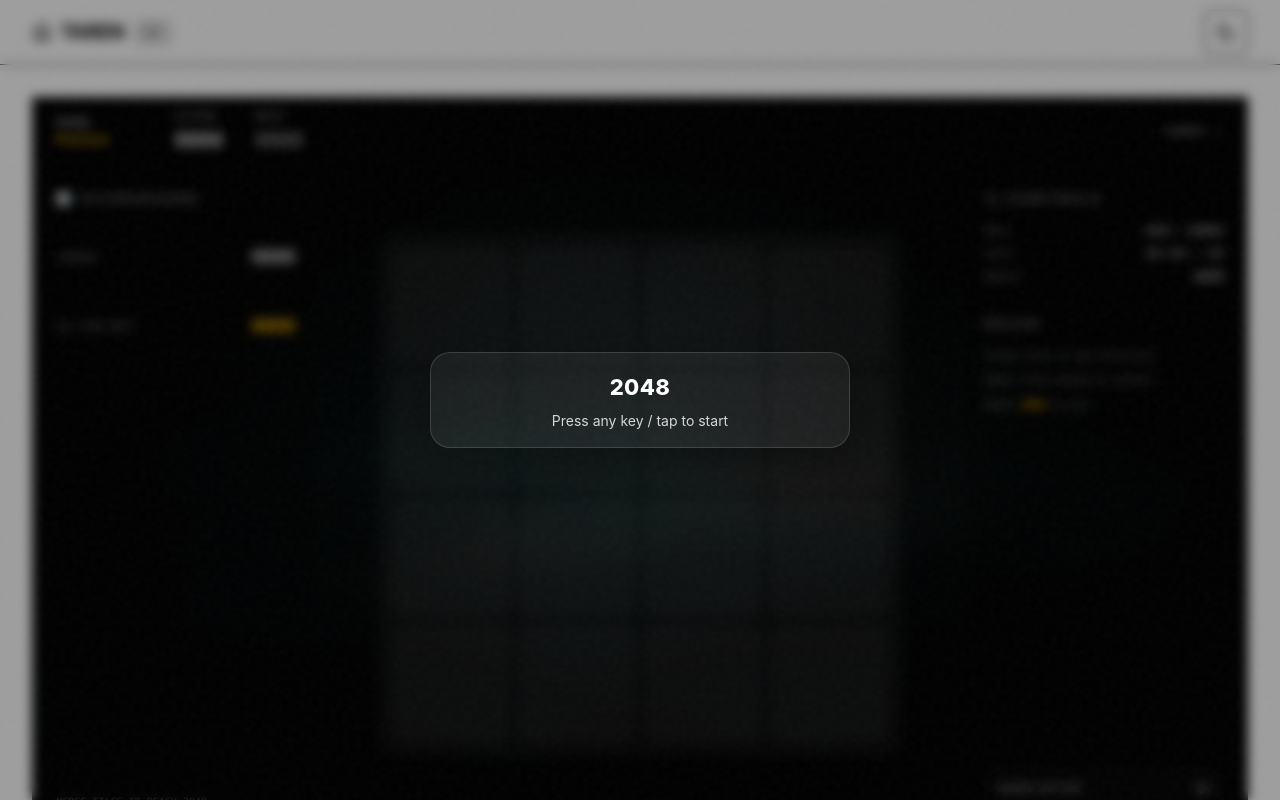
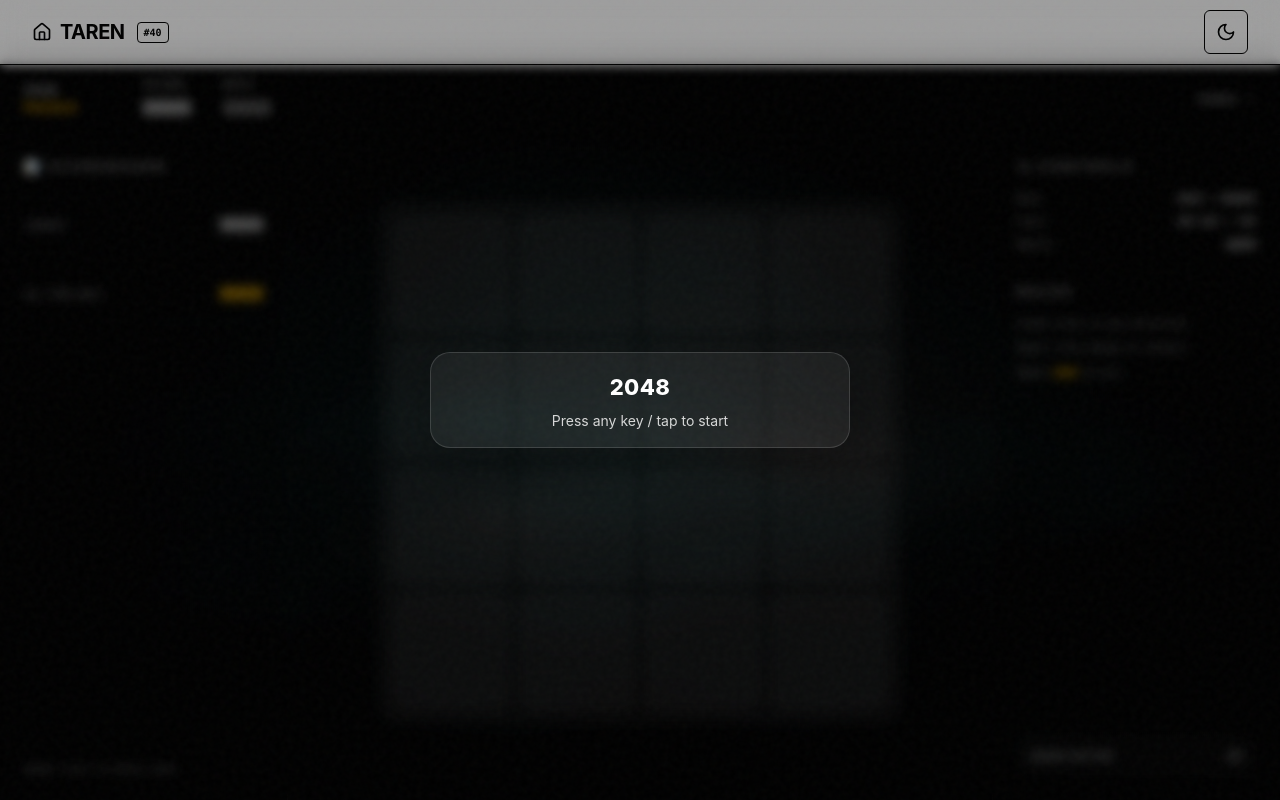
Before and after one commit to Jimmy7610/taren, a React (Vite) app: page /games/2048 in a window 1280 px wide. Shown: the top 800 px of the page. Built offline with nearby package versions, Linux system fonts and the light colour scheme.

Commit message:
Fix global header visibility on game routes (snake+2048) (global #40)

```diff
--- a/src/components/layout/AppShell.tsx
+++ b/src/components/layout/AppShell.tsx
@@ -1,17 +1,34 @@
 import React from 'react';
+import { useLocation } from 'react-router-dom';
 import { TopBar } from './TopBar';
 
+/**
+ * AppShell: global layout wrapper.
+ * Renders TopBar on ALL routes. Game routes get full-bleed (no padding/max-width/footer).
+ */
 export const AppShell: React.FC<{ children: React.ReactNode }> = ({ children }) => {
+    const location = useLocation();
+    const isGameRoute = location.pathname.startsWith('/games/');
+
     return (
         <div className="relative flex min-h-screen flex-col overflow-x-hidden">
             <div className="grain-overlay" aria-hidden="true" />
             <TopBar />
+            {isGameRoute ? (
+                /* Game routes: full-bleed, no padding, no footer */
+                <div className="flex-1 flex flex-col overflow-hidden">
+                    {children}
+                </div>
+            ) : (
+                <>
                     <main className="mx-auto w-full max-w-7xl flex-1 px-4 py-8 sm:px-6 lg:px-8">
                         {children}
                     </main>
                     <footer className="py-12 px-4 text-center text-xs opacity-30 select-none pointer-events-none">
                         &copy; {new Date().getFullYear()} TAREN
                     </footer>
+                </>
+            )}
         </div>
     );
 };
--- a/src/components/layout/TopBar.tsx
+++ b/src/components/layout/TopBar.tsx
@@ -9,7 +9,7 @@ export const TopBar: React.FC = () => {
     const { theme, toggleTheme } = useTheme();
 
     return (
-        <header className="sticky top-0 z-50 w-full border-b border-foreground/10 bg-background/80 backdrop-blur-md">
+        <header className="sticky top-0 z-[100] w-full border-b border-foreground/10 bg-background/80 backdrop-blur-md">
             <div className="mx-auto flex h-16 max-w-7xl items-center justify-between px-4 sm:px-6 lg:px-8">
                 <div className="flex items-center gap-3">
                     <Link
--- a/src/constants/build.ts
+++ b/src/constants/build.ts
@@ -1 +1 @@
-export const BUILD_COUNTER = 39;
+export const BUILD_COUNTER = 40;
--- a/src/games/2048/App.tsx
+++ b/src/games/2048/App.tsx
@@ -45,14 +45,6 @@ export default function App({ onScoreChange, onBestScoreChange, onMuteChange }:
     const rootRef = useRef<HTMLDivElement>(null);
     const pulseTimeoutRef = useRef<NodeJS.Timeout | null>(null);
     const audioRef = useRef(new AudioEngine(loadMute()));
-
-    // Lock page scroll while 2048 is mounted
-    useEffect(() => {
-        document.body.classList.add("taren-game-locked-scroll");
-        return () => {
-            document.body.classList.remove("taren-game-locked-scroll");
-        };
-    }, []);
 
     // Sync score/best/mute to parent shell
     useEffect(() => { onScoreChange?.(score); }, [score, onScoreChange]);
--- a/src/games/2048/styles/base.css
+++ b/src/games/2048/styles/base.css
@@ -1,12 +1,6 @@
-/* TAREN 2048 - base styles (Build #6)
+/* TAREN 2048 - base styles (Build #7)
    Glass/Ceramic direction; keep subtle, readable, premium.
 */
-
-/* Scroll lock – active only while 2048 is mounted */
-body.taren-game-locked-scroll {
-    overflow: hidden;
-    overscroll-behavior: none;
-}
 
 .t2048-root {
     display: flex;
--- a/src/pages/Game2048Page.tsx
+++ b/src/pages/Game2048Page.tsx
@@ -43,15 +43,10 @@ export const Game2048Page: React.FC = () => {
         updateMeta('description', 'A minimalist 2048 puzzle game with premium glass aesthetics within the TAREN archipelago.');
         updateMeta('og:title', '2048 | TAREN', true);
         updateMeta('og:description', 'A premium 2048 puzzle experiment.', true);
-
-        document.body.classList.add('no-scroll');
-        return () => {
-            document.body.classList.remove('no-scroll');
-        };
     }, []);
 
     return (
-        <div className="relative flex min-h-[calc(100vh-64px)] flex-col overflow-hidden bg-[#050505] text-white" style={{ overscrollBehavior: 'none' }}>
+        <div className="relative flex h-[calc(100vh-64px)] flex-col overflow-hidden bg-[#050505] text-white" style={{ overscrollBehavior: 'none' }}>
             {/* Cinematic Background */}
             <div className="absolute inset-0 z-0 overflow-hidden pointer-events-none">
                 <img
```
Lines whose indentation alone changed are shown as unchanged.
